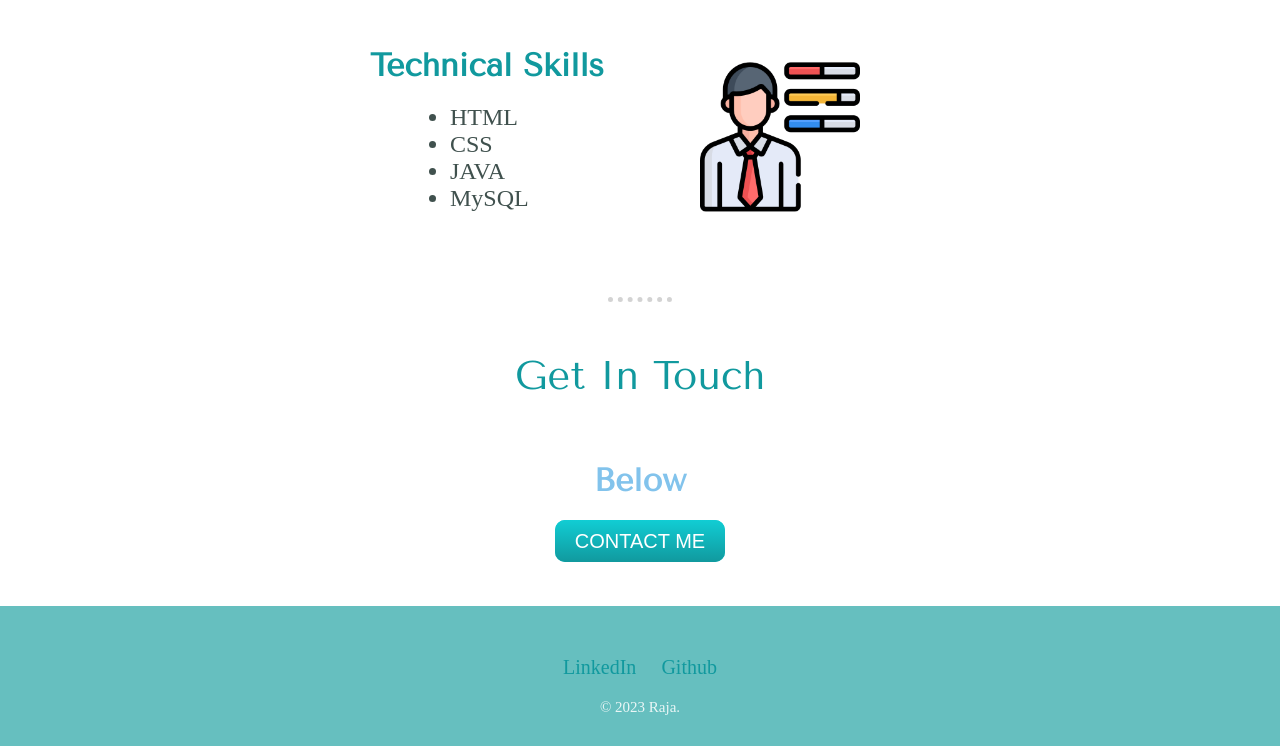
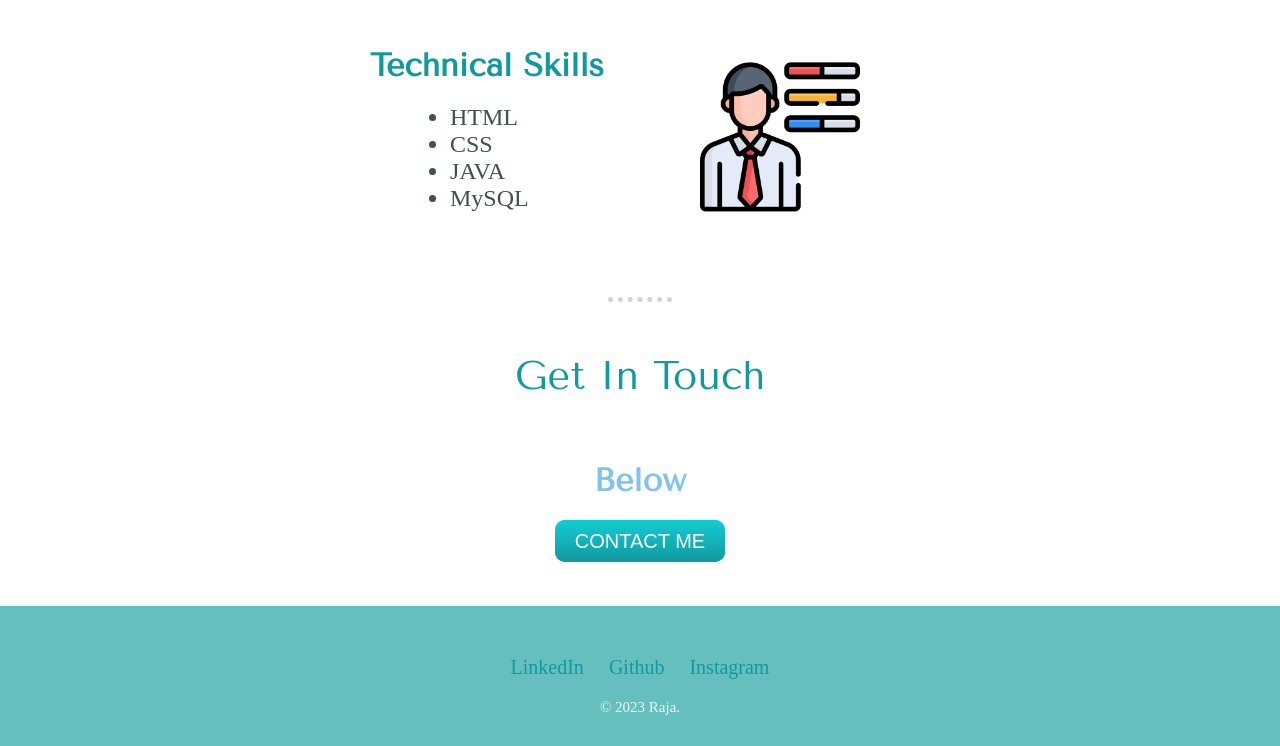
Before and after one commit to RAJA763/My-First-Website, a plain HTML site: page index.html in a window 1280 px wide. Shown: the part 1640-2386 px from the top of the page. Drawn offline with nearby package versions, Linux system fonts and the light colour scheme.

Commit message:
Update index.html

```diff
--- a/index.html
+++ b/index.html
@@ -60,7 +60,7 @@
             <div class="bot-p">
               <a class="footer-link" href="https://www.linkedin.com/in/raja-t-r-s-b78035218">LinkedIn</a>
               <a class="footer-link" href="https://github.com/RAJA763">Github</a>
-
+              <a class="footer-link" href="https://www.instagram.com/">Instagram</a>
             </div>
               <p class="bot-para">© 2023 Raja.</p>
           </div>
```
